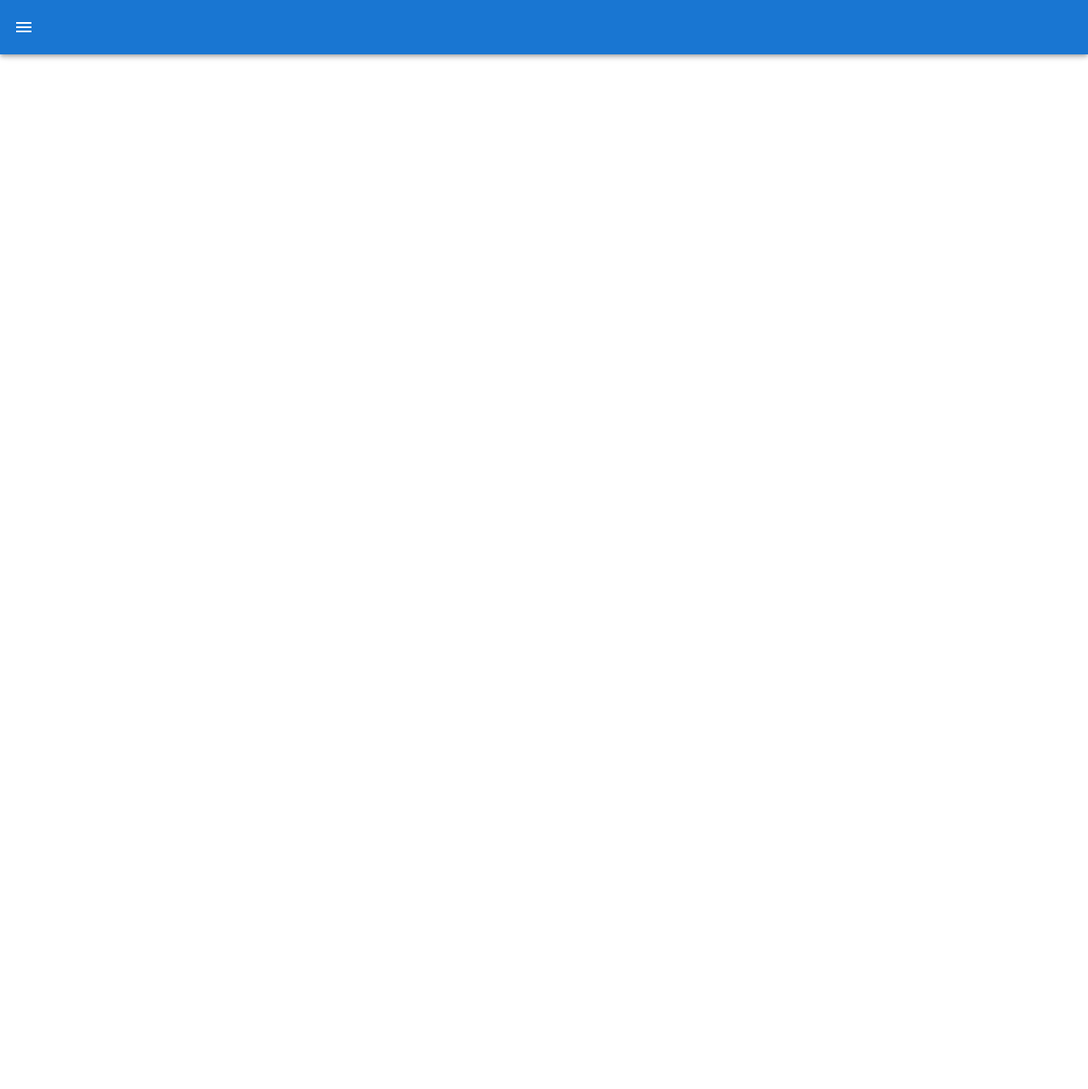
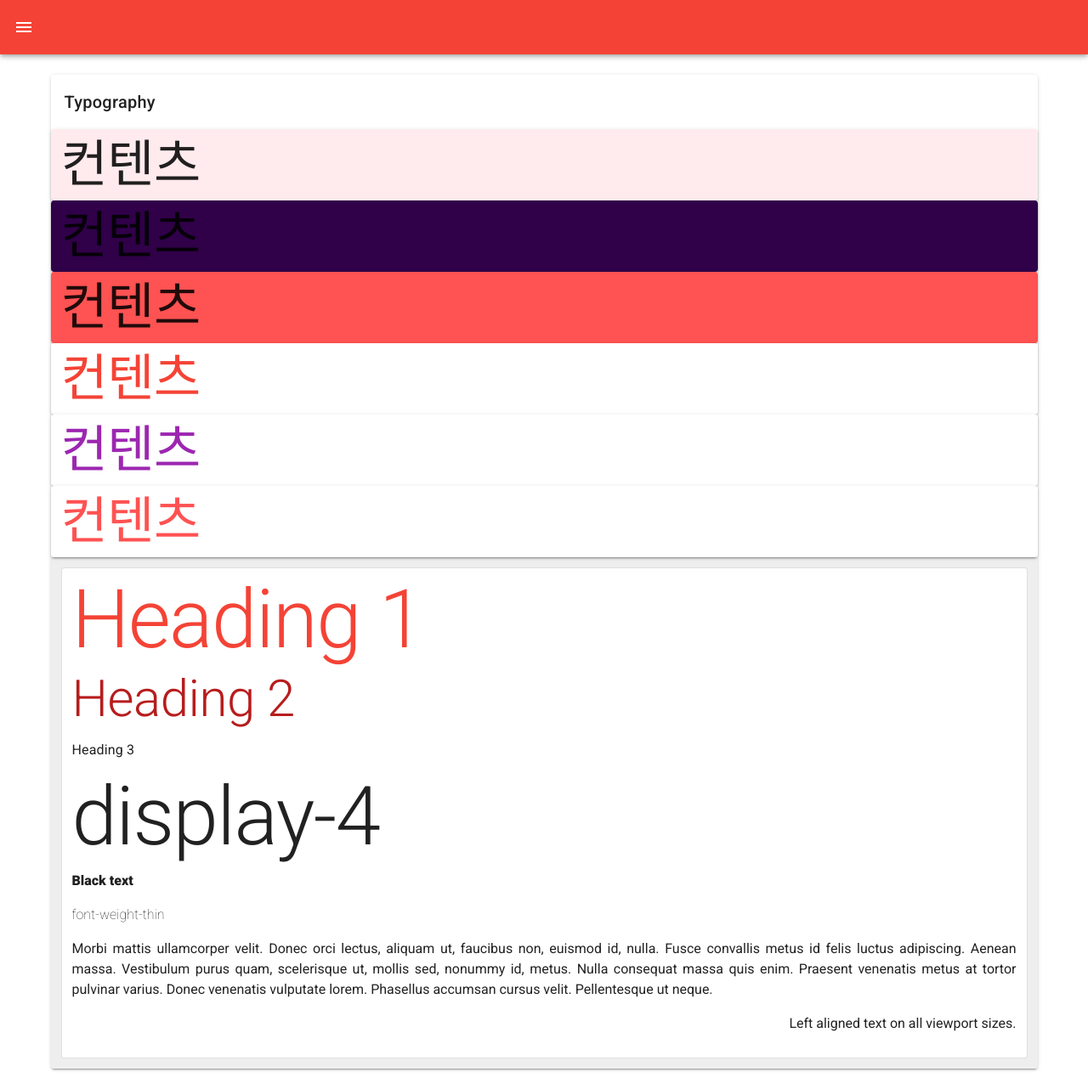
Before and after one commit to eoqna/vuetify, a Vue app: page /typography in a window 1280 px wide. Shown: the whole page at 85% size. Before the commit the page ends 800 px from the top, so only its background shows below. Built offline with nearby package versions, Linux system fonts and the light colour scheme.

Commit message:
[eoqna] 23-01-26 Vuetify Commit

```diff
--- a/src/App.vue
+++ b/src/App.vue
@@ -66,6 +66,8 @@
         { title: 'Dashboard', icon: 'mdi-view-dashboard', to: '/'},
         { title: 'GridSystem', icon: 'mdi-view-dashboard', to: '/grid-system' },
         { title: 'GridListPage', icon: 'mdi-view-dashboard', to: '/grid-list-page' },
+        { title: 'BreakPoints', icon: 'mdi-view-dashboard', to: '/break-points' },
+        { title: 'Typography', icon: 'mdi-view-dashboard', to: '/typography' },
       ],
       right: null,
       drawer: '',
--- a/src/plugins/vuetify.js
+++ b/src/plugins/vuetify.js
@@ -1,7 +1,20 @@
 import Vue from 'vue';
 import Vuetify from 'vuetify/lib/framework';
+
+import colors from 'vuetify/lib/util/colors'
 
 Vue.use(Vuetify);
 
 export default new Vuetify({
+  breakpoint: {
+    mobileBreakpoint: 'xs'
+  },
+  theme: {
+    themes: {
+      light: {
+        primary: colors.red,
+        secondary: '#9C27B0',
+      },
+    }
+  }
 });
--- a/src/router/index.js
+++ b/src/router/index.js
@@ -3,6 +3,8 @@
 import DashBoard from "@/views/DashBoard";
 import GridSystem from "@/views/GridSystem";
 import GridListPage from "@/views/GridListPage";
+import BreakPoints from "@/views/BreakPoints";
+import TypographyPage from "@/views/TypographyPage"
 
 Vue.use(VueRouter)
 
@@ -27,6 +29,16 @@
     name: 'GridListPage',
     component: GridListPage
   },
+  {
+    path: '/break-points',
+    name: 'BreakPoints',
+    component: BreakPoints
+  },
+  {
+    path: '/typography',
+    name: 'TypographyPage',
+    component: TypographyPage
+  },
 ]
 
 const router = new VueRouter({
--- /dev/null
+++ b/src/views/BreakPoints.vue
@@ -0,0 +1,103 @@
+<template>
+  <v-container>
+    <v-card>
+      <v-card-title>
+        $vuetify.breakpoint.name: {{ $vuetify.breakpoint.name }}
+      </v-card-title>
+      <v-container class="grey lighten-3">
+        <v-card
+          class="pa-3"
+          outlined
+          :height="height"
+        >
+          콘텐츠
+        </v-card>
+      </v-container>
+    </v-card>
+    <v-card class="mt-5">
+      <v-card-title>
+        $vuetify.breakpoint.mobile: {{ $vuetify.breakpoint.mobile }} {{ $vuetify.breakpoint.mobileBreakpoint }}
+      </v-card-title>
+      <v-container class="grey lighten-3">
+        <v-dialog
+          v-model="dialog"
+          width="500"
+          :fullscreen="$vuetify.breakpoint.mobile"
+        >
+          <template v-slot:activator="{ on, attrs }">
+            <v-btn
+              color="red lighten-2"
+              dark
+              v-bind="attrs"
+              v-on="on"
+            >
+              Click Me
+            </v-btn>
+          </template>
+
+          <v-card>
+            <v-card-title class="text-h5 grey lighten-2">
+              Privacy Policy
+            </v-card-title>
+
+            <v-card-text>
+              Lorem ipsum dolor sit amet, consectetur adipiscing elit, sed do eiusmod tempor incididunt ut labore et dolore magna aliqua. Ut enim ad minim veniam, quis nostrud exercitation ullamco laboris nisi ut aliquip ex ea commodo consequat. Duis aute irure dolor in reprehenderit in voluptate velit esse cillum dolore eu fugiat nulla pariatur. Excepteur sint occaecat cupidatat non proident, sunt in culpa qui officia deserunt mollit anim id est laborum.
+            </v-card-text>
+
+            <v-divider></v-divider>
+
+            <v-card-actions>
+              <v-spacer></v-spacer>
+              <v-btn
+                color="primary"
+                text
+                @click="dialog = false"
+              >
+                I accept
+              </v-btn>
+            </v-card-actions>
+          </v-card>
+        </v-dialog>
+      </v-container>
+    </v-card>
+
+    <v-card class="mt-5">
+      <v-card-title>
+        Vuetify Breakpoint Object
+      </v-card-title>
+      <v-container class="grey lighten-3">
+        <v-card class="pa-3" outlined>
+          $vuetify.breakpoint.xs : {{ $vuetify.breakpoint.xs }}
+          $vuetify.breakpoint.smAndDown : {{ $vuetify.breakpoint.smAndDown }}
+          $vuetify.breakpoint.height : {{ $vuetify.breakpoint.height }}
+          $vuetify.breakpoint.width : {{ $vuetify.breakpoint.width }}
+          $vuetify.breakpoint.thresholds : {{ $vuetify.breakpoint.thresholds }}
+        </v-card>
+      </v-container>
+    </v-card>
+  </v-container>
+</template>
+
+<script>
+export default {
+  data() {
+    return {
+      dialog: false,
+    }
+  },
+  computed: {
+    height () {
+      switch(this.$vuetify.breakpoint.name) {
+      case 'xs': return 100
+      case 'sm': return 200
+      case 'md': return 300
+      case 'lg': return 400
+      default: return 500
+      }
+    }
+  },
+}
+</script>
+
+<style>
+</style>
--- /dev/null
+++ b/src/views/TypographyPage.vue
@@ -0,0 +1,93 @@
+<template>
+  <v-container>
+    <v-card>
+      <v-card-title>
+        Typography
+      </v-card-title>
+      <v-card
+        class="pa-3 text-h2 primary lighten-5"
+      >
+        컨텐츠
+      </v-card>
+      <v-card
+        class="pa-3 text-h2 secondary darken-4"
+      >
+        컨텐츠
+      </v-card>
+      <v-card
+        class="pa-3 text-h2 error"
+      >
+        컨텐츠
+      </v-card>
+      <v-card
+        class="pa-3 text-h2 primary--text"
+      >
+        컨텐츠
+      </v-card>
+      <v-card
+        class="pa-3 text-h2 secondary--text"
+      >
+        컨텐츠
+      </v-card>
+      <v-card
+        class="pa-3 text-h2 error--text"
+      >
+        컨텐츠
+      </v-card>
+      <v-container class="grey lighten-3">
+        <v-card
+          class="pa-3 d-none d-sm-block"
+          outlined
+        >
+          <p
+            class="text-h1 primary--text"
+          >
+            Heading 1
+          </p>
+          <p
+            class="text-h2 red--text text--darken-4"
+          >
+            Heading 2
+          </p>
+          <p
+            class="text-h3 text-sm-subtitle-1"
+          >
+            Heading 3
+          </p>
+          <p
+            class="text-h1"
+          >
+            display-4
+          </p>
+          <p
+            class="font-weight-black"
+          >
+            Black text
+          </p>
+          <p
+            class="font-weight-thin"
+          >
+            font-weight-thin
+          </p>
+          <p
+            class="text-justify"
+          >
+            Morbi mattis ullamcorper velit. Donec orci lectus, aliquam ut, faucibus non, euismod id, nulla. Fusce convallis metus id felis luctus adipiscing. Aenean massa. Vestibulum purus quam, scelerisque ut, mollis sed, nonummy id, metus.
+
+            Nulla consequat massa quis enim. Praesent venenatis metus at tortor pulvinar varius. Donec venenatis vulputate lorem. Phasellus accumsan cursus velit. Pellentesque ut neque.
+          </p>
+          <p
+            class="text-center text-sm-right"
+          >
+            Left aligned text on all viewport sizes.
+          </p>
+        </v-card>
+      </v-container>
+    </v-card>
+  </v-container>
+</template>
+<script>
+export default {
+
+}
+</script>
```
Also changed, not shown: src/_App.vue (added, +25 -0 lines), .eslintrc.js. Lines whose indentation alone changed are shown as unchanged.
